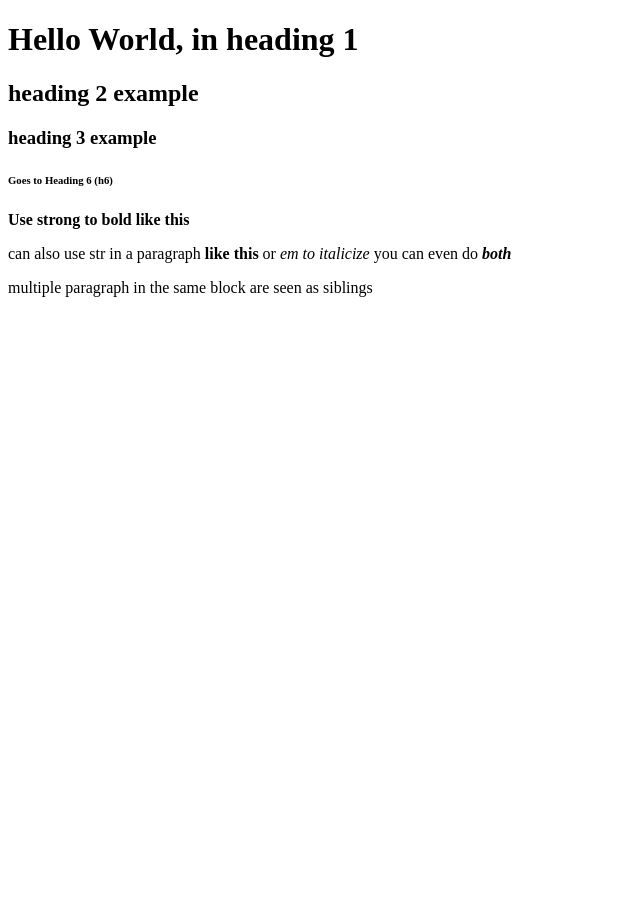
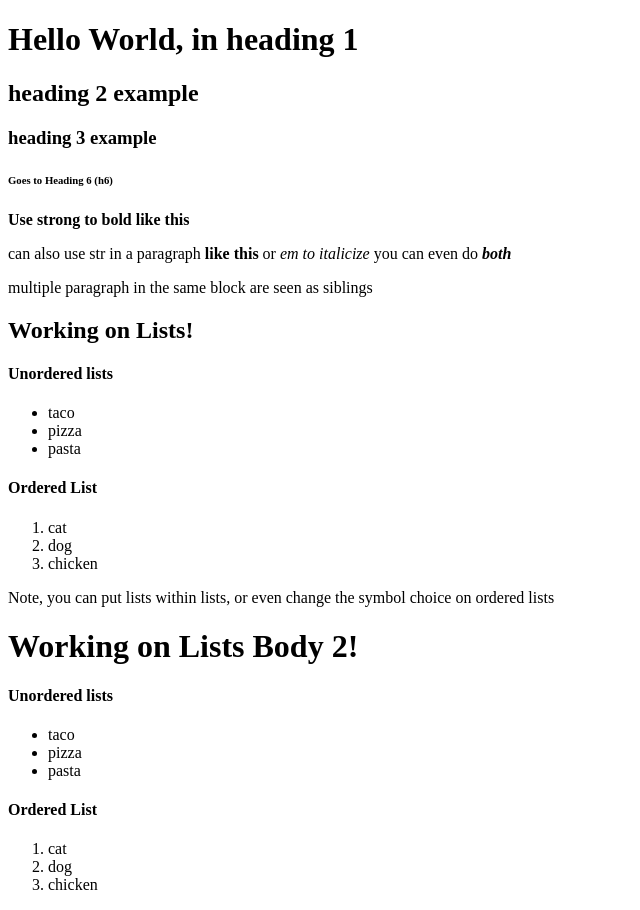
Before and after one commit to rykoch2024/OdinProject, a plain HTML site: page Foundations/html-boilerplace/index.html in a window 1280 px wide. Shown: the whole page, without its empty margins (0-640 px from the left). Before the commit the page ends 800 px from the top, so only its background shows below. Drawn offline with Linux system fonts and the light colour scheme.

Commit message:
html lists tutorial

```diff
--- a/Foundations/html-boilerplace/index.html
+++ b/Foundations/html-boilerplace/index.html
@@ -16,6 +16,36 @@
         <p>multiple paragraph in the same block are seen as siblings</p>
 
         <!-- AND HERE IS A COMMENT EXAMPLE! -->
+         <h2>Working on Lists!</h2>
+         <h4>Unordered lists</h4>
+         <ul>
+            <li>taco</li>
+            <li>pizza</li>
+            <li>pasta</li>
+         </ul>
+         <h4>Ordered List</h4>
+         <ol>
+            <li>cat</li>
+            <li>dog</li>
+            <li>chicken</li>
+         </ol>
+         <p>Note, you can put lists within lists,
+            or even change the symbol choice on ordered lists</p>
 
     </body>
+    <body>
+        <h1>Working on Lists Body 2!</h1>
+        <h4>Unordered lists</h4>
+        <ul>
+           <li>taco</li>
+           <li>pizza</li>
+           <li>pasta</li>
+        </ul>
+        <h4>Ordered List</h4>
+        <ol>
+           <li>cat</li>
+           <li>dog</li>
+           <li>chicken</li>
+        </ol>
+    </body>
 </html>
```
